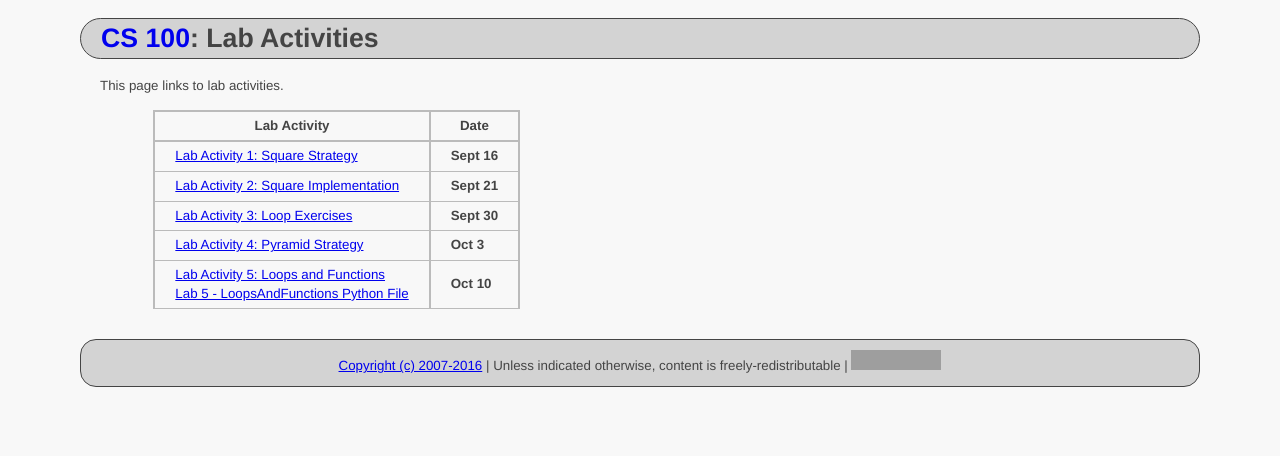
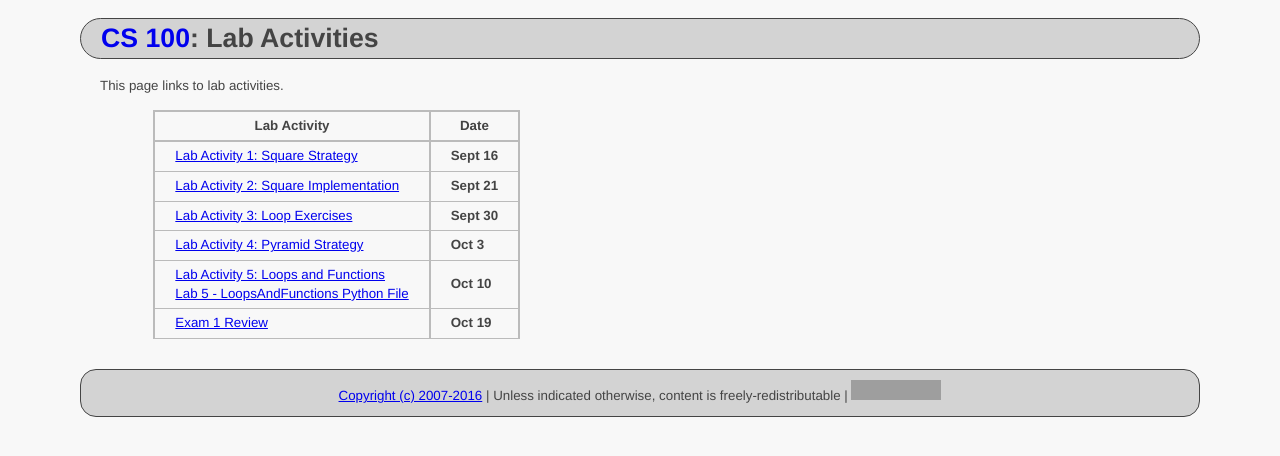
Before and after one commit to ycpcs/cs100-fall2016, a Jekyll site: the page built from labs/index.md, in a window 1280 px wide. Shown: the top 456 px of the page. Built offline with Jekyll 4.4.1, drawn with Linux system fonts in a browser that asks for light colours; grey boxes are pictures that could not be loaded.

Commit message:
add exam review
add exam review

```diff
--- a/labs/index.md
+++ b/labs/index.md
@@ -12,7 +12,8 @@ This page links to lab activities.
 > [Lab Activity 2: Square Implementation](CPADS_Lab2.pdf)                                | **Sept 21** |
 > [Lab Activity 3: Loop Exercises](CPADS_Lab3.pdf)                                       | **Sept 30** |
 > [Lab Activity 4: Pyramid Strategy](CPADS_Lab4.pdf)                                     | **Oct 3**   |
-> [Lab Activity 5: Loops and Functions](CPADS_Lab5.pdf) <br> [Lab 5 - LoopsAndFunctions Python File](LoopsAndFunctions.py)                                  | **Oct 10**  |
+> [Lab Activity 5: Loops and Functions](CPADS_Lab5.pdf) <br> [Lab 5 - LoopsAndFunctions Python File](LoopsAndFunctions.py) | **Oct 10**  |
+> [Exam 1 Review](CPADS_Exam1_Review.pdf)                                                | **Oct 19**  |
 
 <!--
 > Assignment                                                                             |     Due     |
```
Also changed, not shown: 1 other file.
